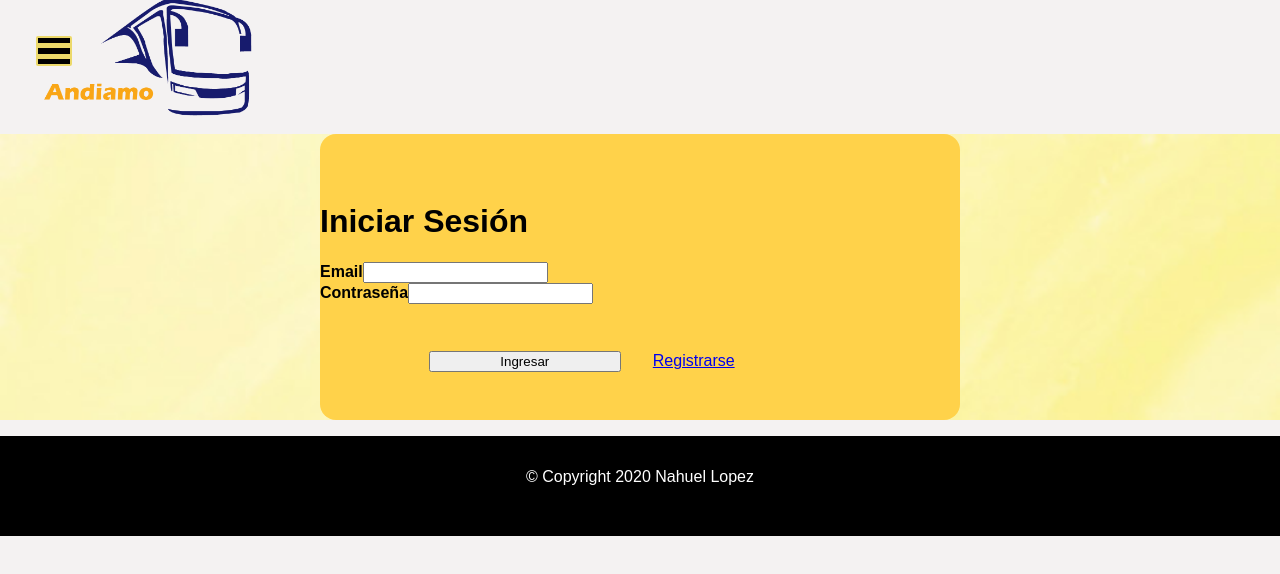
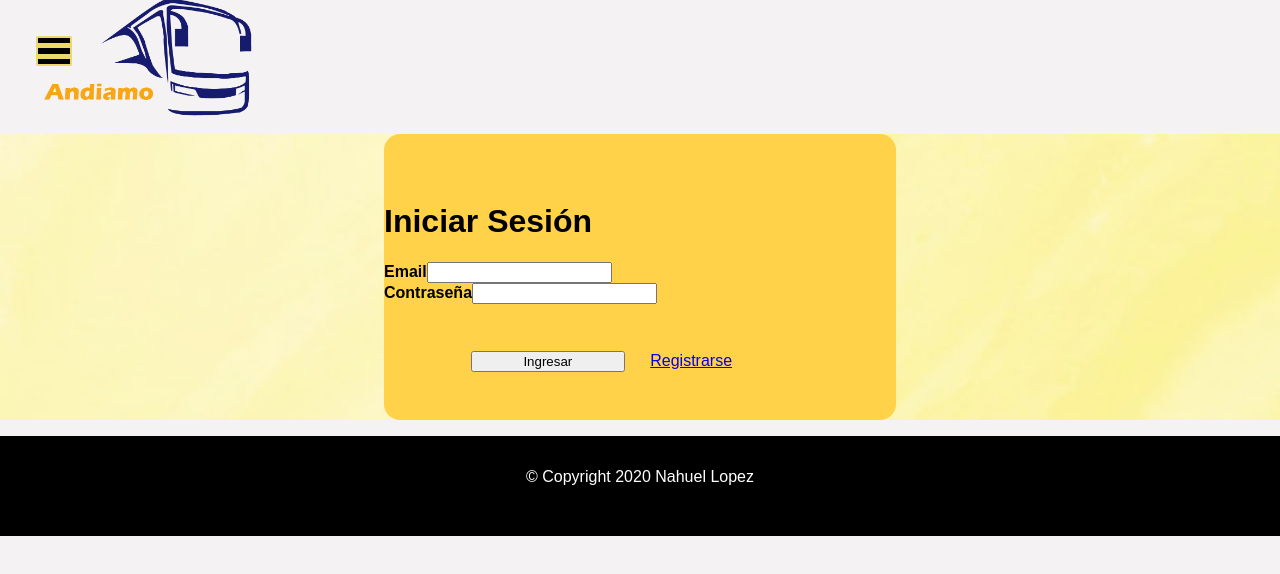
Before and after one commit to Nahuelagustin1899/front-andiamo, a React (Create React App) app: page /iniciar-sesion in a window 1280 px wide. Shown: the top 574 px of the page. Built offline with nearby package versions, Linux system fonts and the light colour scheme; the HTML template or start-up script is replaced by a standard one.

Commit message:
Login nuevo y registrarse

```diff
--- a/src/views/Login.js
+++ b/src/views/Login.js
@@ -3,13 +3,13 @@ import FormularioLogin from './../components/FormularioLogin';
 
 function Login(props) {
     return (
-    <div className="fondopantalla">
-    <div className="container pt-3 box mt-5">
-        <h1 className="text-center mb-4">Iniciar Sesión</h1>
+        <div className="fondopantalla p-5">
+            <div className="container pt-3 div-sesion mt-5">
+                <h1 className="text-center mb-4">Iniciar Sesión</h1>
 
-        <FormularioLogin
-        notExitosa={props.notExitosa}/>
-    </div></div>);
+                <FormularioLogin
+                    notExitosa={props.notExitosa} />
+            </div></div>);
 }
 
 export default Login;
```
